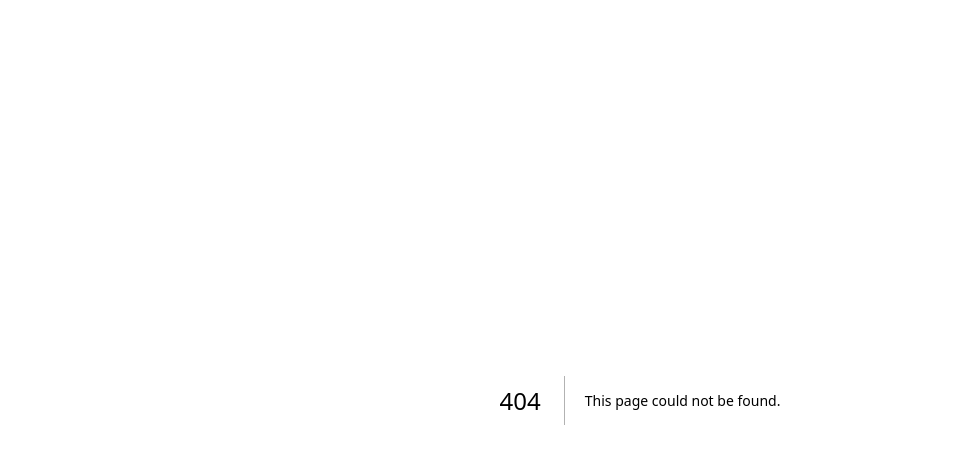
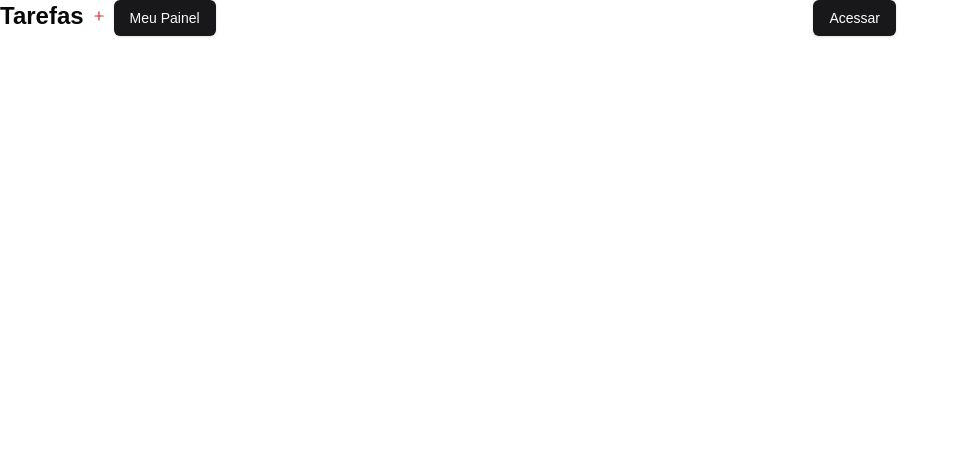
Before and after one commit to NosborCT/board_tarefas, a Next.js app: page /pages/dashboard in a window 1280 px wide. Before the commit this address had no page. Shown: the top 464 px of the page, without its empty margins (0-959 px from the left). Built offline with nearby package versions, Linux system fonts and the light colour scheme.

Commit message:
Feat: Criando duas paginas novas

```diff
--- /dev/null
+++ b/app/pages/dashboard/page.tsx
@@ -0,0 +1,16 @@
+import Header from "@/app/components/Header";
+import { Metadata } from "next";
+
+export const metadata: Metadata = {
+  title: "Meu painel de tarefas",
+};
+
+const Dashboard = () => {
+  return (
+    <>
+      <Header />
+    </>
+  );
+};
+
+export default Dashboard;
--- /dev/null
+++ b/app/pages/login/page.tsx
@@ -0,0 +1,9 @@
+const LoginPage = () => {
+  return (
+    <>
+      <h1>login</h1>
+    </>
+  );
+};
+
+export default LoginPage;
```
